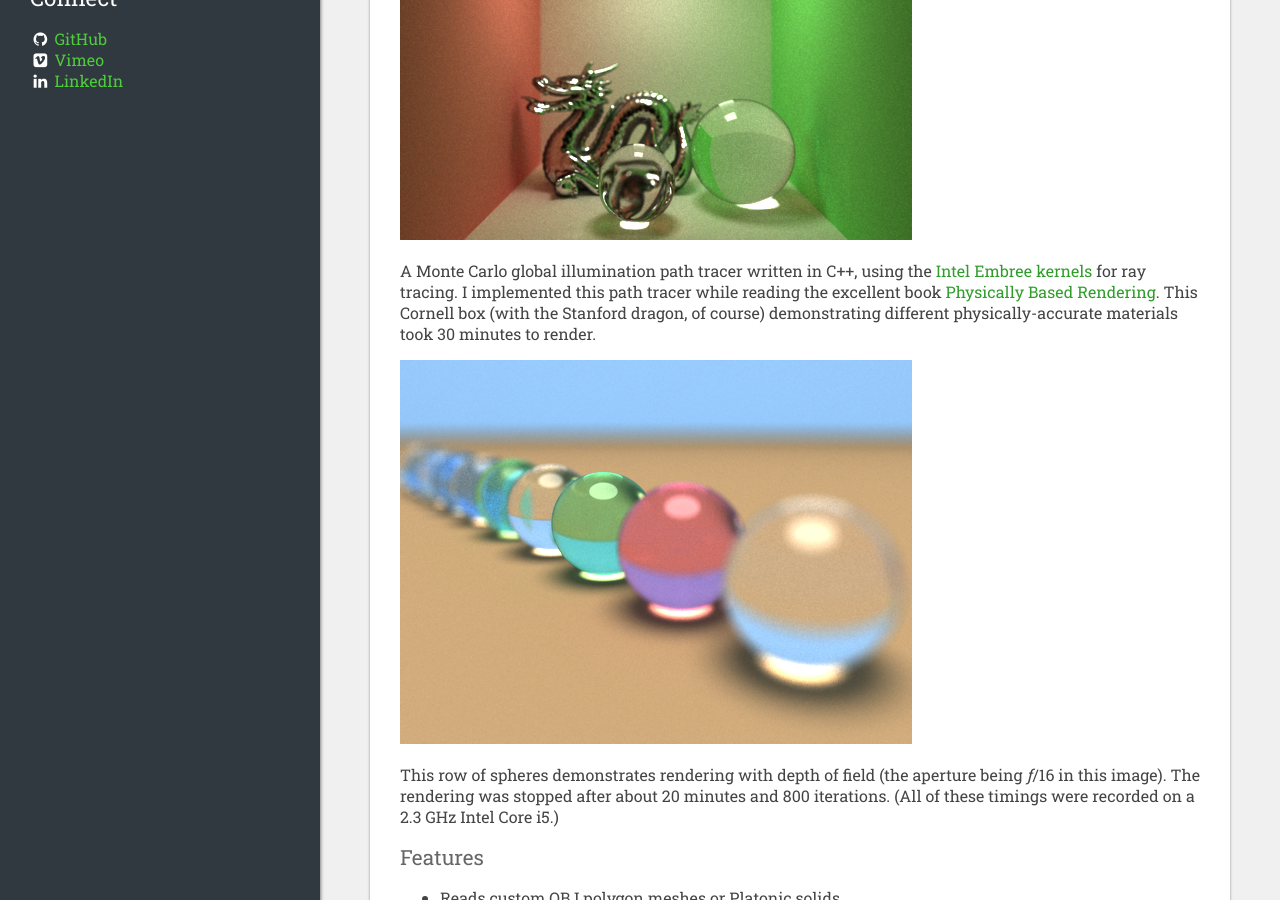
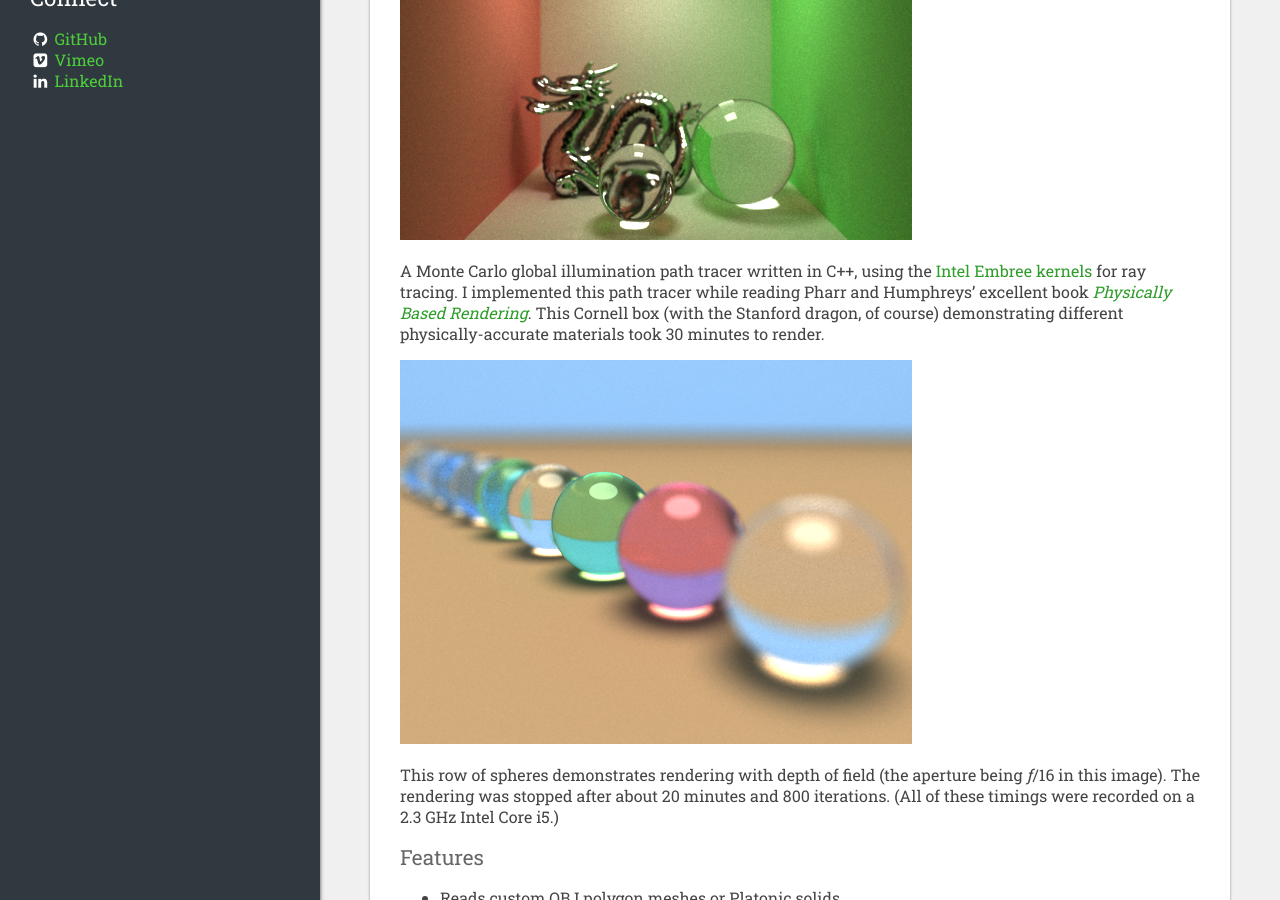
Before and after one commit to sdao/sdao.github.io, a Jekyll site: the page built from software/index.html, in a window 1280 px wide and 900 px high, scrolled down 382 px. Built offline with Jekyll 4.4.1, drawn with Linux system fonts in a browser that asks for light colours; nearby versions of some CDN libraries.

Commit message:
minor tweaks

```diff
--- a/404.html
+++ b/404.html
@@ -13,14 +13,14 @@ title: 404 Error
     </span>
   </div>
   <div class="tolkien">
-      <p>&ldquo;All that is gold does not glitter,</p>
+      <p>All that is gold does not glitter,</p>
       <p>Not all those who wander are lost;</p>
       <p>The old that is strong does not wither,</p>
       <p>Deep roots are not reached by the frost.</p>
       <p>From the ashes a fire shall be woken,</p>
       <p>A light from the shadows shall spring;</p>
       <p>Renewed shall be blade that was broken,</p>
-      <p>The crownless again shall be king.&rdquo;</p>
+      <p>The crownless again shall be king.</p>
       <p>&mdash;J. R. R. Tolkien</p>
   </div>
   <p>
--- a/games/index.html
+++ b/games/index.html
@@ -7,7 +7,7 @@ title: Games
 
   <section class="section-header">
     <h1>Games</h1>
-    <p>I worked on these games as part of the <a href="http://gamedev.utexas.edu">UT Austin GAMMA Program</a>&rsquo;s 2D and 3D game development capstone courses.
+    <p>I was part of the teams that made these games in the <a href="http://gamedev.utexas.edu">UT Austin GAMMA Program</a>&rsquo;s 2D and 3D game development capstone courses.
   </section>
 
   <section id="thing">
--- a/index.html
+++ b/index.html
@@ -7,7 +7,7 @@ title: Home
   <section>
     <p>I&rsquo;m Steven Dao, a programmer and technical artist interested in 3D graphics and animation. I&rsquo;ve worked on projects ranging from video games to motion capture.</p>
     <p>I graduated from <a href="http://www.utexas.edu">The University of Texas at Austin</a> in May 2015 with a Bachelor of Arts in Philosophy and Computer Science and a <a href="http://gamedev.utexas.edu/">Game Development Certificate</a>. In August, I&rsquo;ll be heading to the San Francisco Bay Area to work at <a href="http://www.google.com/about/careers/locations/mountain-view/">Google</a>. I previously interned at <a href="http://www.dreamworksanimation.com/">DreamWorks Animation</a> in Glendale, California.</p>
-    <p class="credit">Home page image created in 3ds Max and rendered with Mental Ray.</p>
+    <p class="credit"><i class="fa fa-info-circle"></i> The scene on this page was created in 3ds Max and rendered with Mental Ray.</p>
   </section>
 
 </section>
--- a/software/index.html
+++ b/software/index.html
@@ -20,7 +20,7 @@ title: Software
     </div>
     <p>
       A Monte Carlo global illumination path tracer written in C++, using the <a href="https://embree.github.io/">Intel Embree kernels</a> for ray tracing.
-      I implemented this path tracer while reading the excellent book <a href="http://www.pbrt.org">Physically Based Rendering</a>.
+      I implemented this path tracer while reading Pharr and Humphreys&rsquo; excellent book <em><a href="http://www.pbrt.org">Physically Based Rendering</a></em>.
       This Cornell box (with the Stanford dragon, of course) demonstrating different physically-accurate materials took 30 minutes to render.
     </p>
     <div class="reactive-container">
```
